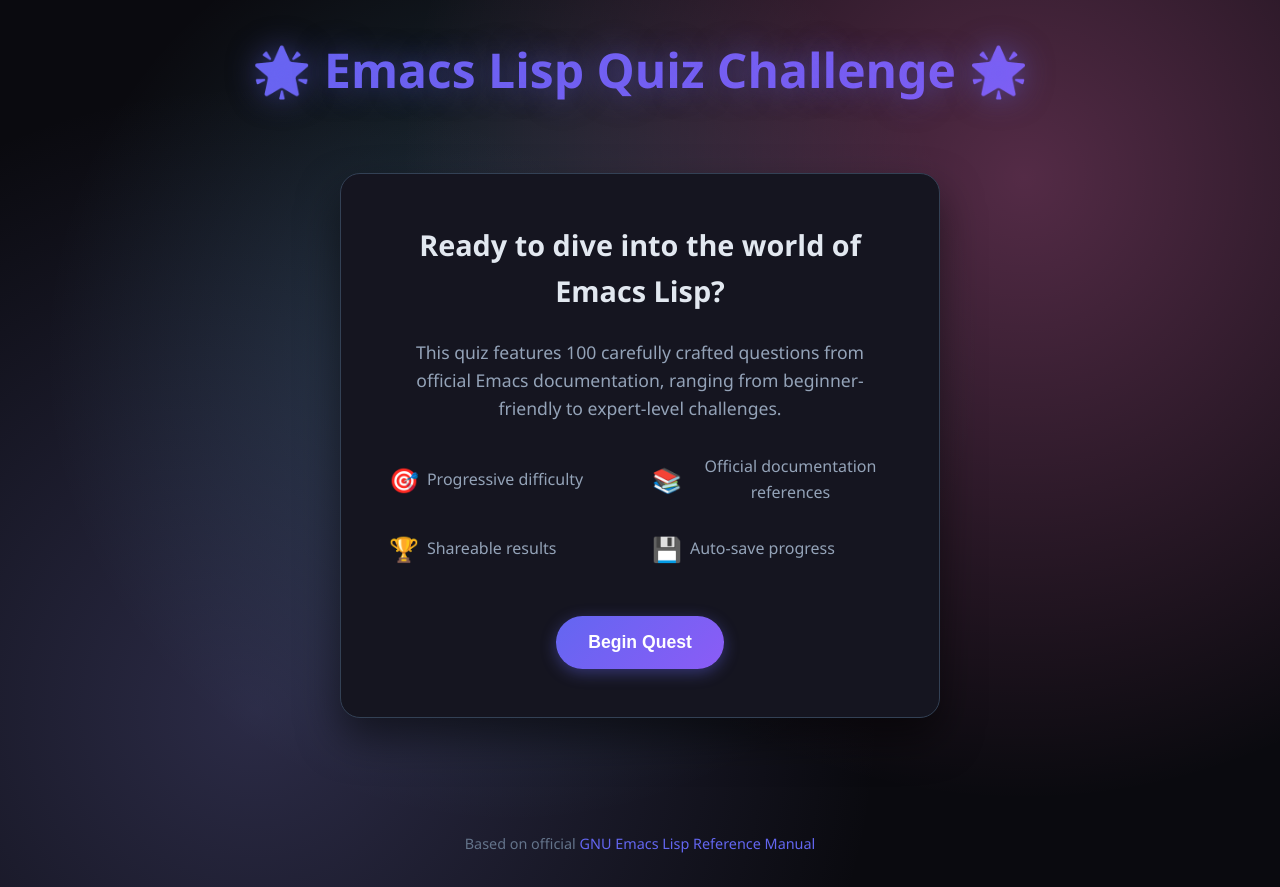
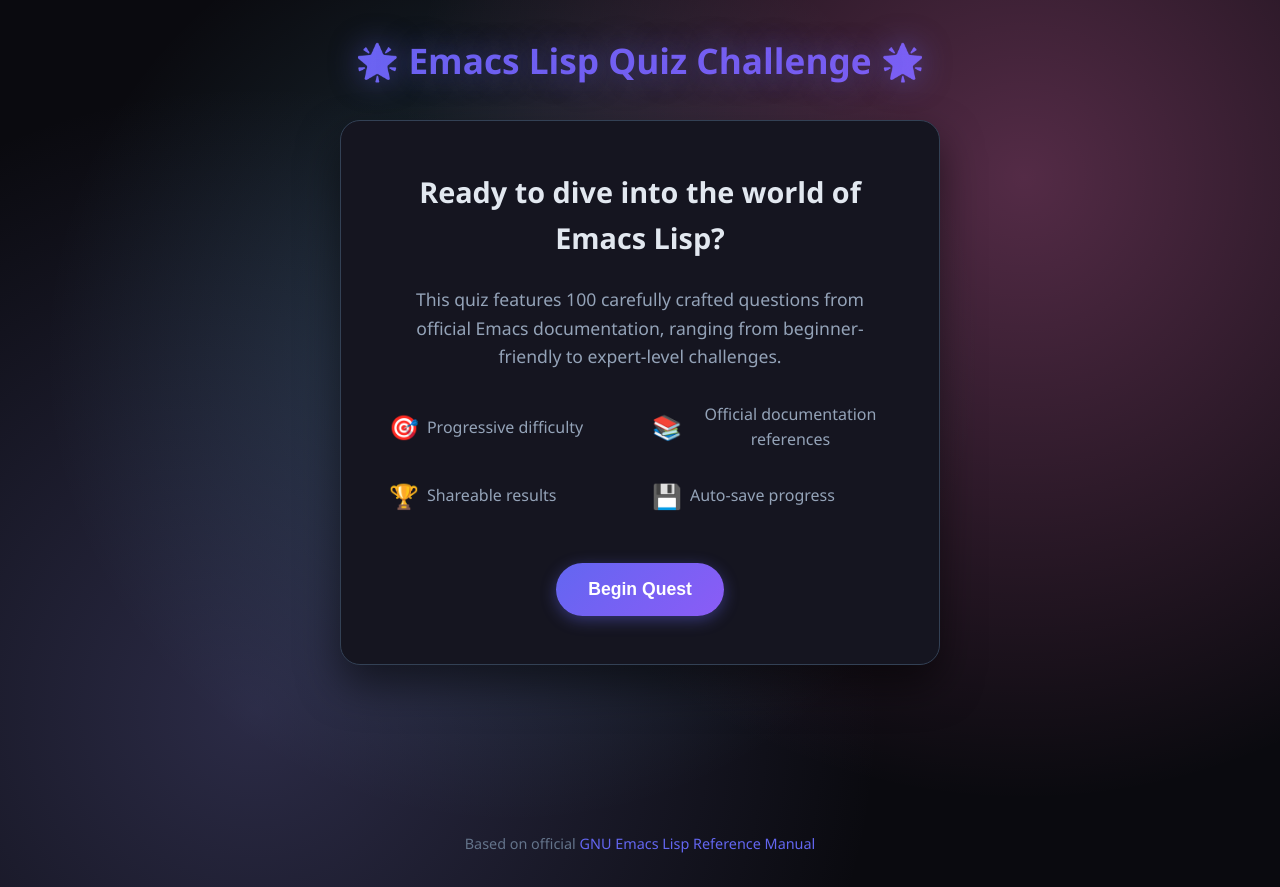
Before and after one commit to andreasjansson/greger.el, a plain HTML site: page examples/emacs-quiz/index.html in a window 1280 px wide. Drawn offline with Linux system fonts and the light colour scheme.

Commit message:
Reduce header height and title size for better space utilization

```diff
--- a/examples/emacs-quiz/style.css
+++ b/examples/emacs-quiz/style.css
@@ -47,17 +47,17 @@ body {
 
 header {
     text-align: center;
-    margin-bottom: 3rem;
+    margin-bottom: 1.5rem;
 }
 
 .title {
-    font-size: 3rem;
+    font-size: 2.2rem;
     font-weight: 800;
     background: var(--gradient-1);
     -webkit-background-clip: text;
     -webkit-text-fill-color: transparent;
     background-clip: text;
-    margin-bottom: 1rem;
+    margin-bottom: 0.5rem;
     text-shadow: 0 0 30px rgba(99, 102, 241, 0.5);
 }
 
```
Also changed, not shown: 1 other file.
